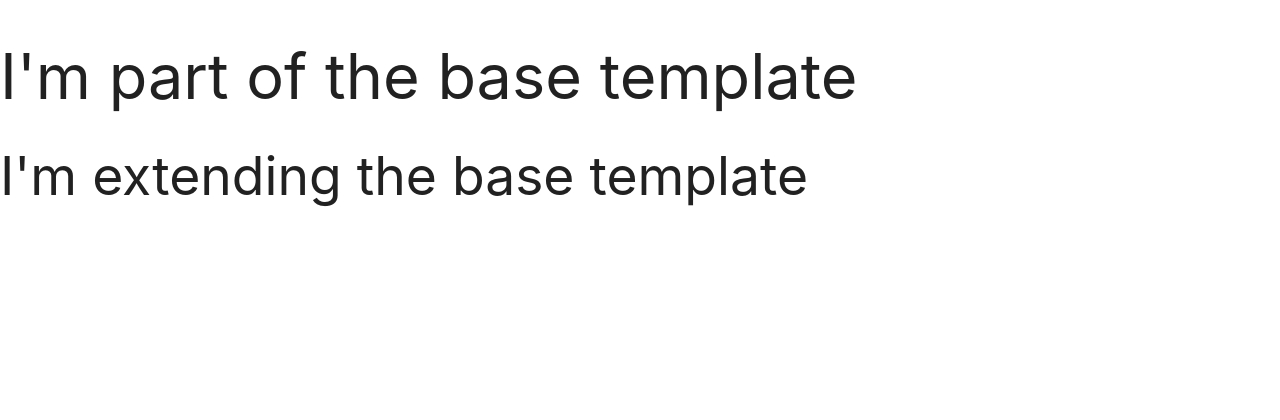
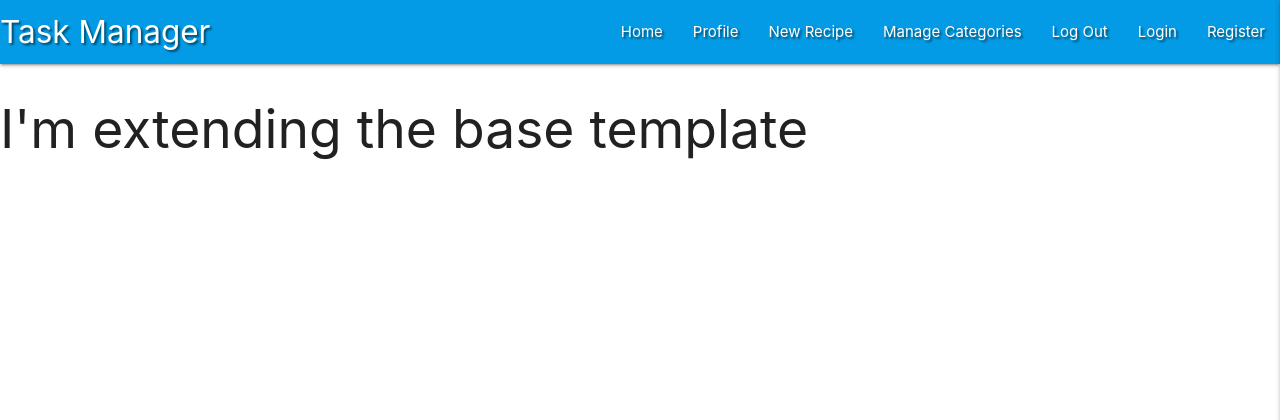
Before and after one commit to OliverDaviesCodes/flask-task-manager-project, a Flask app: page / in a window 1280 px wide. Shown: the top 420 px of the page. Run offline with Flask 2, Linux system fonts and the light colour scheme; data that the repository does not hold is empty; some libraries are stand-ins or nearby versions.

Commit message:
Add Materialize Navbar and Sidenav

```diff
--- a/static/css/style.css
+++ b/static/css/style.css
@@ -0,0 +1,3 @@
+.text-shadow {
+    text-shadow: 2px 2px 2px rgba(0, 0, 0, 0.5);
+}
--- a/static/js/script.js
+++ b/static/js/script.js
@@ -0,0 +1,5 @@
+$(document).ready(function () {
+    $('.sidenav').sidenav({
+        edge: "right"
+    });
+});
--- a/templates/base.html
+++ b/templates/base.html
@@ -18,7 +18,41 @@
 </head>
 
 <body>
-    <h1>I'm part of the base template</h1>
+
+    <header>
+        <!--Top navbar-->
+        <nav class="nav-extended text-shadow  light-blue darken-1">
+            <div class="nav-wrapper">
+                <a href="{{ url_for('get_tasks') }}" class="brand-logo">Task Manager</a>
+                <a href="#" data-target="mobile-demo" class="sidenav-trigger right"><i class="fas fa-bars"></i></a>
+                <ul class="right hide-on-med-and-down">
+                    <li><a href="{{ url_for('get_tasks') }}">Home</a></li>
+                    <li><a href="#">Profile</a></li>
+                    <li><a href="#">New Recipe</a></li>
+                    <li><a href="#">Manage Categories</a></li>
+                    <li><a href="#">Log Out</a></li>
+                    <li><a href="#">Login</a></li>
+                    <li><a href="#">Register</a></li>
+                </ul>
+            </div>
+        </nav>
+
+        <!--mobile sidenav-->
+        <ul class="sidenav" id="mobile-demo">
+            <li>
+                <h4 class="center-align light-blue-text text-darken-4">Task Manager</h4>
+            </li>
+            <li><a href="{{ url_for('get_tasks') }}">Home</a></li>
+            <li><a href="#">Profile</a></li>
+            <li><a href="#">New Recipe</a></li>
+            <li><a href="#">Manage Categories</a></li>
+            <li><a href="#">Log Out</a></li>
+            <li><a href="#">Login</a></li>
+            <li><a href="#">Register</a></li>
+        </ul>
+
+    </header>
+
     {% block content %}
     {% endblock %}
 
```
